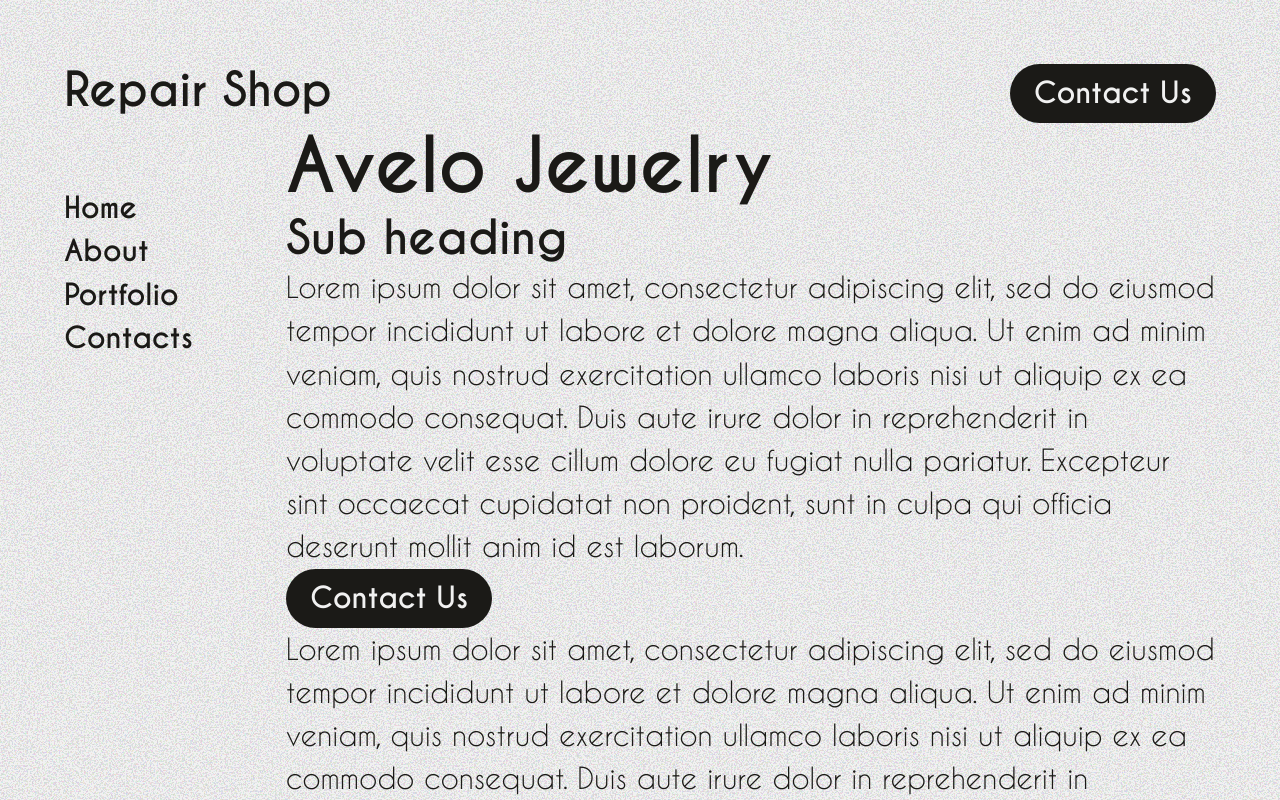
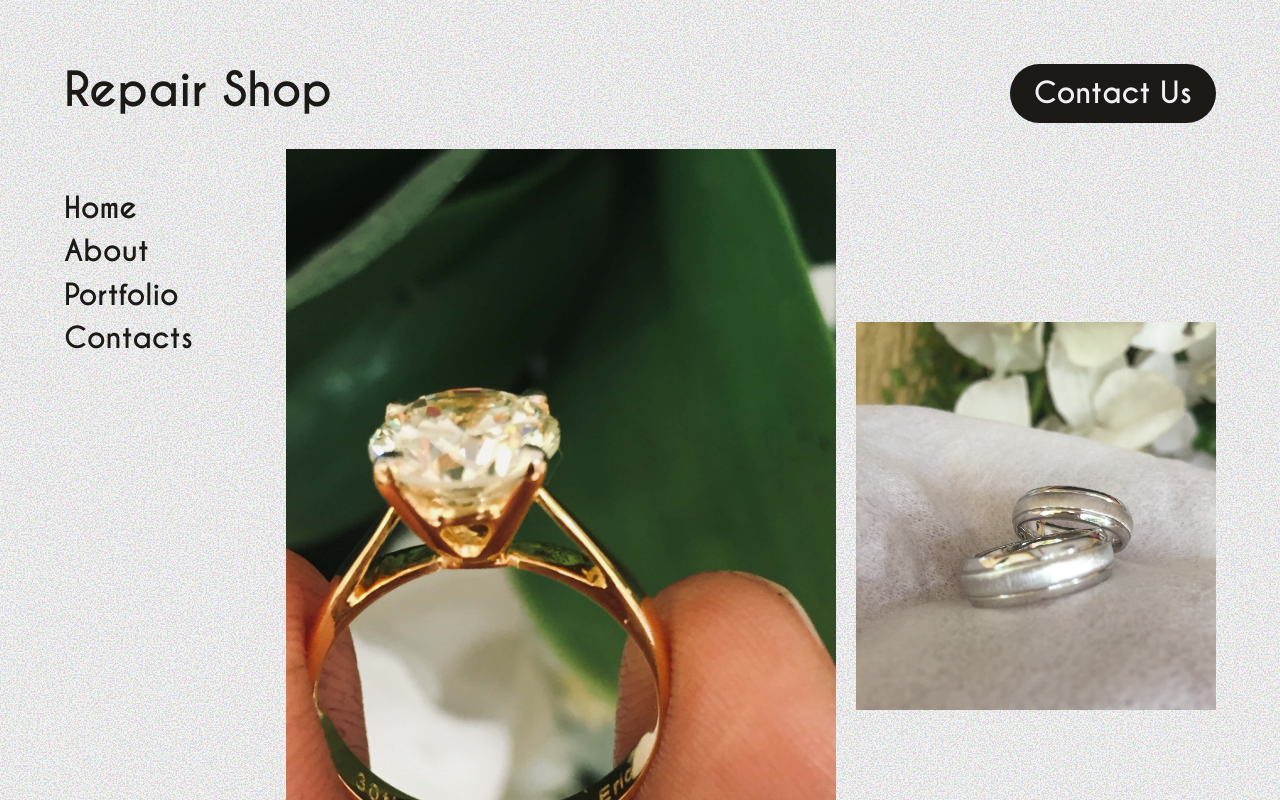
Before and after one commit to ziikuu/Avelo-Jewelry-Portfolio-Website, a Next.js app: page / in a window 1280 px wide. Built offline with nearby package versions, Linux system fonts and the light colour scheme.

Commit message:
update 2 files and create 4 files added hero section (layout)

```diff
--- a/app/layout.tsx
+++ b/app/layout.tsx
@@ -55,7 +55,7 @@ export default function RootLayout({
           <Header />
           <div id="webContent-container" className="responsive-margin flex h-full overflow-y-auto">
             <Sidebar />
-            <div id="mainContent-container" className="overflow-y-auto flex-1 h-full">
+            <div id="mainContent-container" className="overflow-y-auto flex-1 h-full mt-6.5">
               {children}
             </div>
           </div>
--- a/app/page.tsx
+++ b/app/page.tsx
@@ -1,9 +1,10 @@
+import { Hero } from "@/components/sections";
 import { Button } from "@/components/ui";
-
 
 export default function Home() {
   return (
     <div className="h-full">
+      <Hero />
       <h1>Avelo Jewelry</h1>
       <h2>Sub heading</h2>
       <p>Lorem ipsum dolor sit amet, consectetur adipiscing elit, sed do eiusmod tempor incididunt ut labore et dolore magna aliqua. Ut enim ad minim veniam, quis nostrud exercitation ullamco laboris nisi ut aliquip ex ea commodo consequat. Duis aute irure dolor in reprehenderit in voluptate velit esse cillum dolore eu fugiat nulla pariatur. Excepteur sint occaecat cupidatat non proident, sunt in culpa qui officia deserunt mollit anim id est laborum.</p>
--- /dev/null
+++ b/components/sections/Hero.tsx
@@ -0,0 +1,30 @@
+import Image from 'next/image'
+import React from 'react'
+
+const Hero = () => {
+  return (
+    <div id='heroContainer' className='grid gap-5 grid-cols-10 items-center'>
+        <div id='bigImageContainer' className='col-span-6'>
+          <Image
+            src='/images/hero/ring_hero.jpg'
+            alt='Gold ring with gemstone'
+            width={1200}
+            height={800}
+            priority
+          />
+        </div>
+
+        <div id='smallImageContainer' className='col-span-4'>
+          <Image
+            src='/images/hero/ring_hero (2).jpg'
+            alt='Silver wedding bands'
+            width={600}
+            height={400}
+            priority
+          />
+        </div>
+    </div>
+  )
+}
+
+export default Hero
--- /dev/null
+++ b/components/sections/index.ts
@@ -0,0 +1 @@
+export { default as Hero } from './Hero'
```
Also changed, not shown: public/images/hero/ring_hero (2).jpg (added), public/images/hero/ring_hero.jpg (added).
